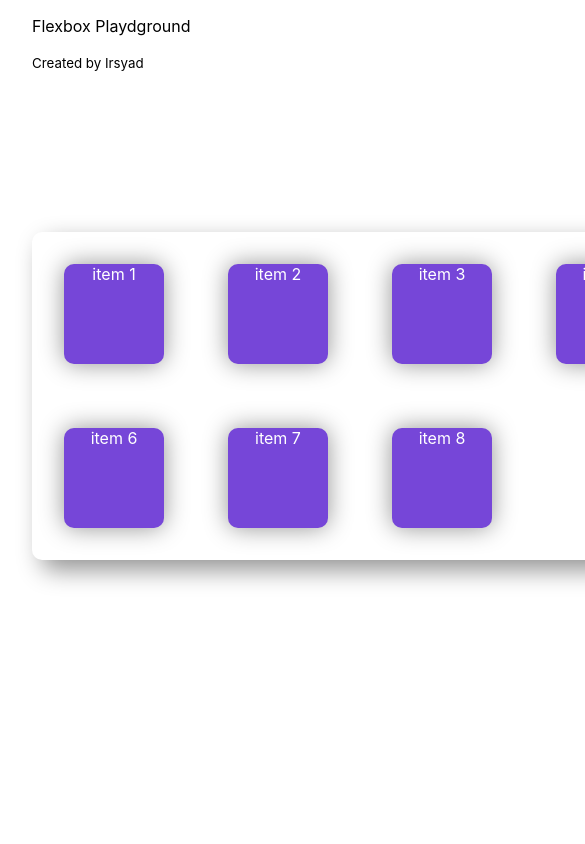
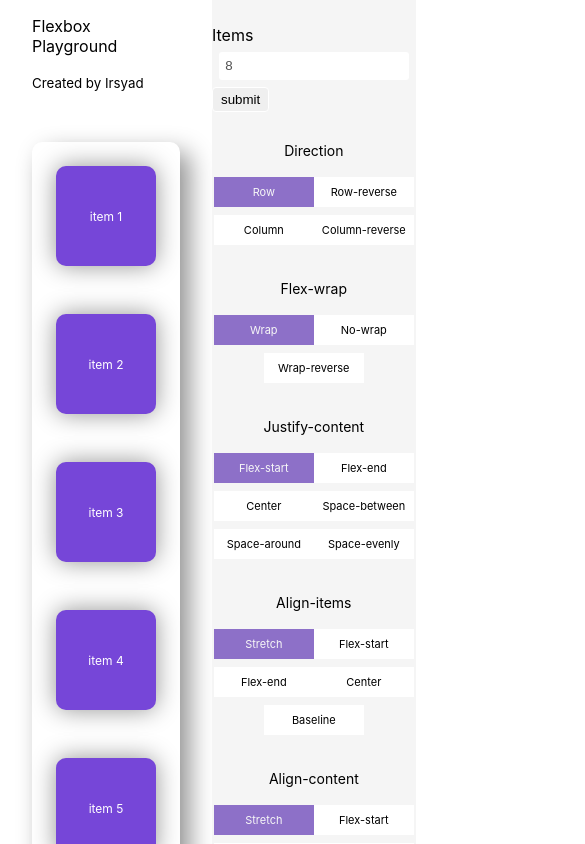
Before and after one commit to mdchad/flexbox-playground, a React (Create React App) app: page / in a window 390 px wide. Shown: the top 844 px of the page, 585 px wide, since content can reach past the window. Built offline with nearby package versions, Linux system fonts and the light colour scheme.

Commit message:
make it responsive

```diff
--- a/src/App.js
+++ b/src/App.js
@@ -11,6 +11,10 @@
   display: flex;
   flex-direction: row;
   min-height: 100vh;
+
+  @media (max-width: 375px) {
+    flex-direction: column;
+  }
 `
 
 const Button = styled.button`
@@ -26,8 +30,14 @@
 `
 
 const Form = styled.form`
-  margin-top: 20px;
-  margin-left: 35px;
+  /* margin-top: 20px;
+  margin-left: 35px; */
+`
+
+const Wrapper = styled.div`
+  display: flex;
+  flex-direction: column;
+  align-items: center;
 `
 
 function App() {
@@ -48,7 +58,7 @@
   return (
     <HomePage>
       <MainView>
-        <p>Flexbox Playdground</p>
+        <p>Flexbox Playground</p>
         <small>Created by Irsyad</small>
         <Container direction={selectedDirection}
                     wrap={selectedWrap}
@@ -56,18 +66,21 @@
                     alignItems={selectedAlignItems}
                     alignContent={selectedAlignContent}>
           { items.map((a, i) => {
-            return <Items key={i}>item {a}</Items>
+            return <Items key={i}><span>item {a}</span></Items>
           })}
         </Container>
       </MainView>
       <Settings>
 
+        <Wrapper>
         <Form onSubmit={(e) => setTheNumber(e)}>
-          <label>Items: </label>
+          <label>Items </label>
           <Input type={'number'} value={value} onChange={e => setValue(e.target.value)}></Input>
           <Button type={'submit'}>submit</Button>
         </Form>
+        </Wrapper>
 
+        <Wrapper>
           <P>Direction </P>
           <ButtonWrap>
             <Label><RadioButton type={'radio'} value={'row'} onChange={() => setSelectedDirection('row')} checked={selectedDirection === 'row'}/><Span>Row</Span></Label>
@@ -75,14 +88,18 @@
             <Label><RadioButton type={'radio'} value={'column'}  onChange={() => setSelectedDirection('column')} checked={selectedDirection === 'column'}/><Span>Column</Span></Label>
             <Label><RadioButton type={'radio'} value={'column-reverse'} onChange={() => setSelectedDirection('column-reverse')} checked={selectedDirection === 'column-reverse'}/><Span>Column-reverse</Span></Label>
           </ButtonWrap>
+        </Wrapper>
 
+        <Wrapper>
           <P>Flex-wrap </P>
           <ButtonWrap>
             <Label><RadioButton type={'radio'} value={'wrap'} onChange={() => setSelectedWrap('wrap')} checked={selectedWrap === 'wrap'}/><Span>Wrap</Span></Label>
             <Label><RadioButton type={'radio'} value={'no-wrap'} onChange={() => setSelectedWrap('no-wrap')} checked={selectedWrap === 'no-wrap'}/><Span>No-wrap</Span></Label>
             <Label><RadioButton type={'radio'} value={'wrap-reverse'}  onChange={() => setSelectedWrap('wrap-reverse')} checked={selectedWrap === 'wrap-reverse'}/><Span>Wrap-reverse</Span></Label>
           </ButtonWrap>
+        </Wrapper>
 
+        <Wrapper>
           <P>Justify-content </P>
           <ButtonWrap>
             <Label><RadioButton type={'radio'} value={'flex-start'} onChange={() => setSelectedJustify('flex-start')} checked={selectedJustify === 'flex-start'}/><Span>Flex-start</Span></Label>
@@ -92,7 +109,9 @@
             <Label><RadioButton type={'radio'} value={'space-around'}  onChange={() => setSelectedJustify('space-around')} checked={selectedJustify === 'space-around'}/><Span>Space-around</Span></Label>
             <Label><RadioButton type={'radio'} value={'space-evenly'}  onChange={() => setSelectedJustify('space-evenly')} checked={selectedJustify === 'space-evenly'}/><Span>Space-evenly</Span></Label>
           </ButtonWrap>
+        </Wrapper>
 
+        <Wrapper>
           <P>Align-items </P>
           <ButtonWrap>
             <Label><RadioButton type={'radio'} value={'stretch'} onChange={() => setSelectedAlignItems('stretch')} checked={selectedAlignItems === 'stretch'}/><Span>Stretch</Span></Label>
@@ -101,7 +120,9 @@
             <Label><RadioButton type={'radio'} value={'center'}  onChange={() => setSelectedAlignItems('center')} checked={selectedAlignItems === 'center'}/><Span>Center</Span></Label>
             <Label><RadioButton type={'radio'} value={'baseline'}  onChange={() => setSelectedAlignItems('baseline')} checked={selectedAlignItems === 'baseline'}/><Span>Baseline</Span></Label>
           </ButtonWrap>
+        </Wrapper>
 
+        <Wrapper>
           <P>Align-content </P>
           <ButtonWrap>
             <Label><RadioButton type={'radio'} value={'stretch'} onChange={() => setSelectedAlignContent('stretch')} checked={selectedAlignContent === 'stretch'}/><Span>Stretch</Span></Label>
@@ -111,6 +132,7 @@
             <Label><RadioButton type={'radio'} value={'space-around'}  onChange={() => setSelectedAlignContent('space-around')} checked={selectedAlignContent === 'space-around'}/><Span>Space-around</Span></Label>
             <Label><RadioButton type={'radio'} value={'space-between'}  onChange={() => setSelectedAlignContent('space-between')} checked={selectedAlignContent === 'space-between'}/><Span>Space-between</Span></Label>
           </ButtonWrap>
+        </Wrapper>
 
       </Settings>
     </HomePage>
--- a/src/components/Container.js
+++ b/src/components/Container.js
@@ -4,15 +4,19 @@
   border-radius: 10px;
   background-color: #fff;
   box-shadow: 10px 10px 25px 0px rgba(148,148,148,1);
-  margin: 10em auto;
+  margin: 50px 0;
   display: flex;
-  height: auto;
-  width: 900px;
+  min-height: 500px;
+  /* width: 900px; */
   flex-direction: ${props => props.direction};
   flex-wrap: ${props => props.wrap};
   justify-content: ${props => props.justify};
   align-items: ${props => props.alignItems};
   align-content: ${props => props.alignContent};
+
+  @media (min-width: 375px) {
+
+  }
 `
 
 export default Container
--- a/src/components/Input.js
+++ b/src/components/Input.js
@@ -3,7 +3,7 @@
 const Input = styled.input`
   padding: 0.5em;
   margin: 0.5em;
-  color: palevioletred;
+  color: #525252;
   background: white;
   border: none;
   border-radius: 3px;
--- a/src/components/Items.js
+++ b/src/components/Items.js
@@ -1,11 +1,15 @@
 import styled from 'styled-components'
 
 const Items = styled.div`
+  font-size: 12px;
   background-color: #7646d8;
   box-shadow: 0 0 25px 0px rgba(148,148,148,1);
   border-radius: 10px;
   color: white;
-  text-align: center;
+  display:flex;
+  justify-content: center;
+  align-items: center;
+  /* text-align: center; */
   margin: 2em;
   height: 100px;
   width: 100px;
--- a/src/components/Settings.js
+++ b/src/components/Settings.js
@@ -1,19 +1,19 @@
 import styled from 'styled-components'
 
 const Settings = styled.div`
-    background-color: #e8e8e8;
+    background-color: #f5f5f5;
     flex-grow: 1;
     display: flex;
     flex-direction: column;
-    padding-left: 20px;
+    padding-top: 25px
+    /* padding-left: 20px; */
 `
 
 const Label = styled.label`
   float:left;
   width:100px;
   margin:4px 0;
-  background-color:#EFEFEF;
-
+  background-color: white;
   overflow:auto;
   cursor: pointer;
 `
@@ -33,7 +33,7 @@
 const Span = styled.span`
   text-align:center;
   font-size: 11px;
-  padding:5px 0px;
+  padding:8px 0px;
   display:block;
 
   ${RadioButton}:checked + & {
@@ -44,14 +44,14 @@
 
 const ButtonWrap = styled.div`
   display: flex;
-  width: 380px;
+  /* width: 380px; */
   flex-wrap: wrap;
   justify-content: center;
 `
 
 const P = styled.p`
   text-align: center;
-  margin-top: 2.5em;
+  margin-top: 2.2em;
   font-size: 14px;
 `
 
```
Lines whose indentation alone changed are shown as unchanged.
